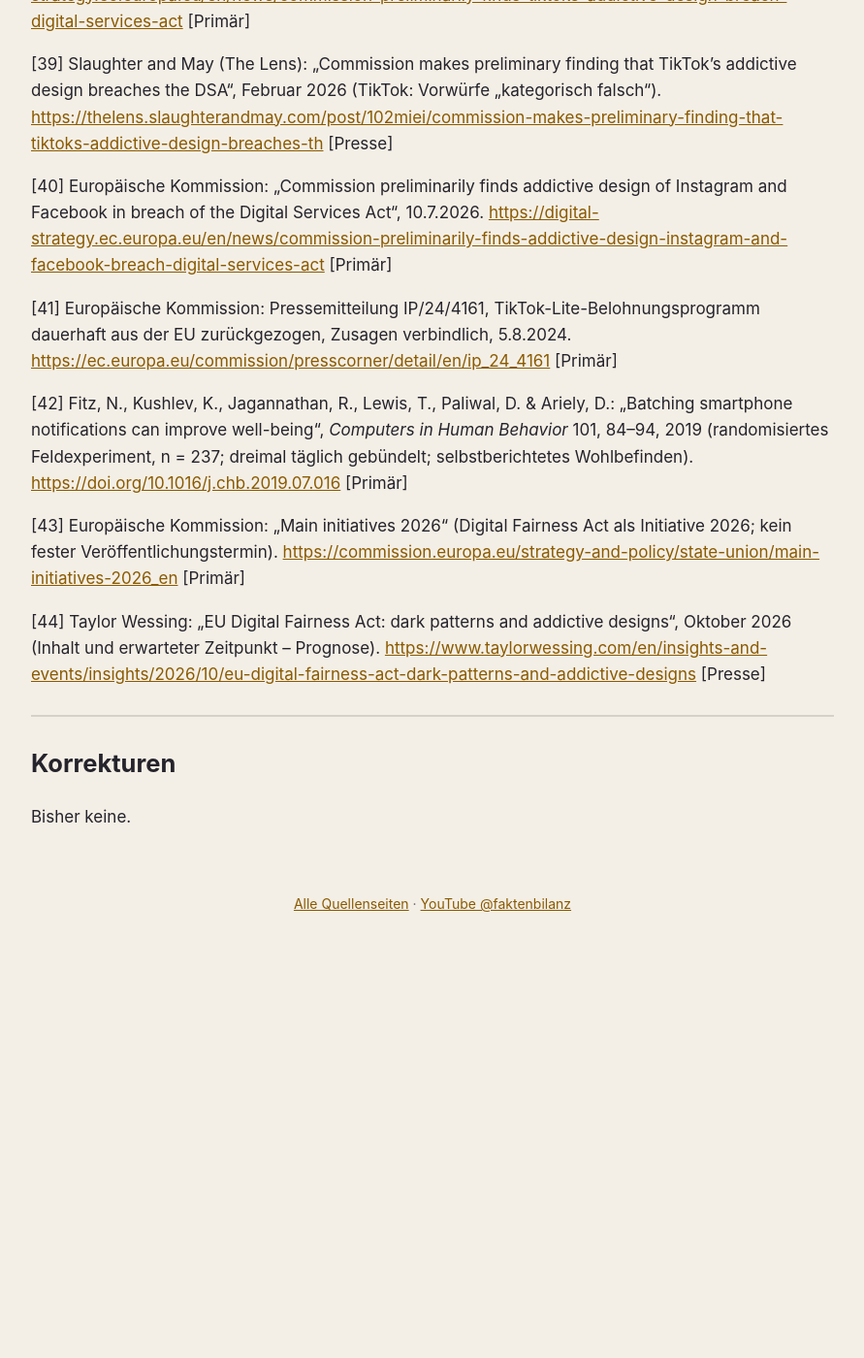
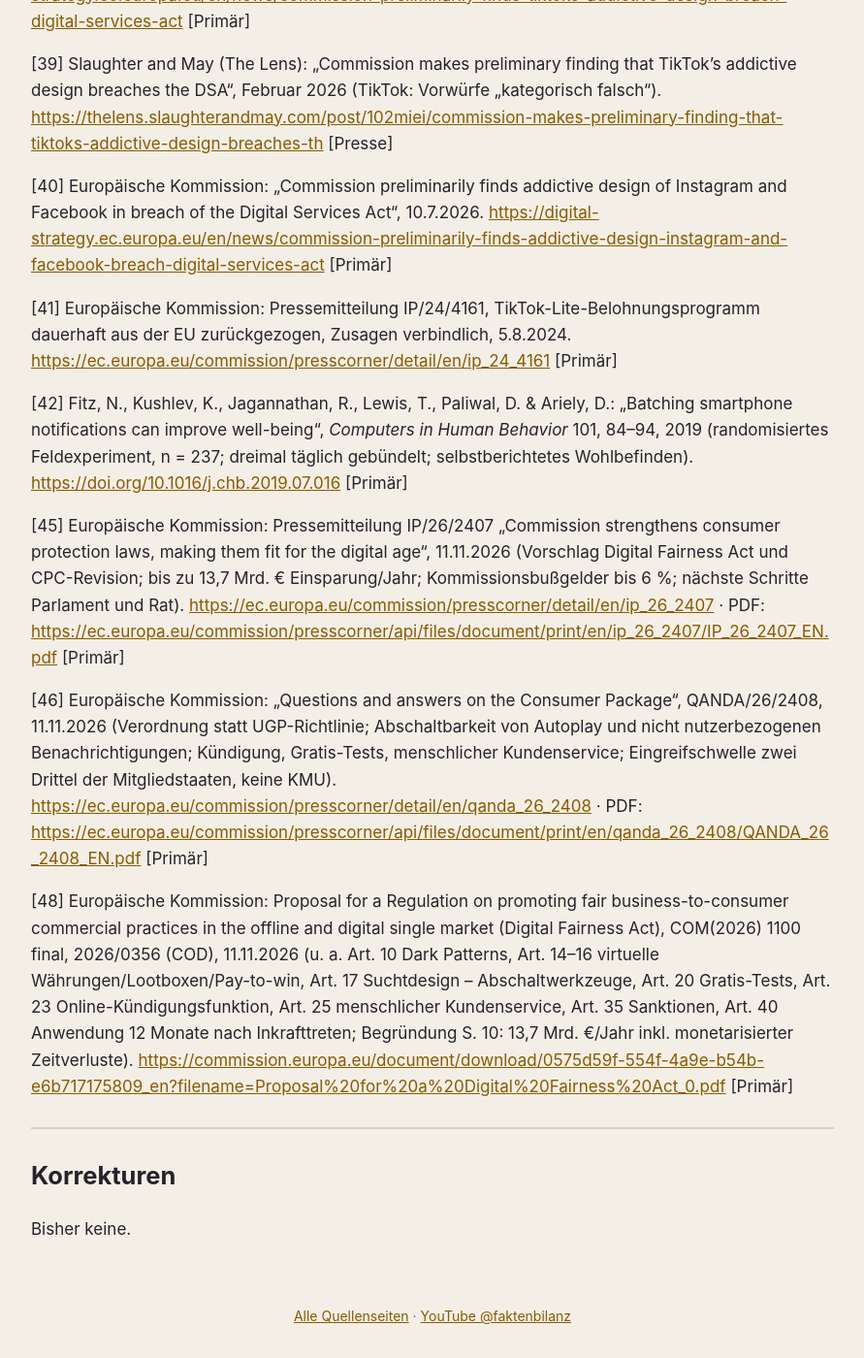
Before and after one commit to faktenbilanz/quellen, a Jekyll site: the page built from haken.md, in a window 1280 px wide and 1400 px high, scrolled down 4754 px. Shown: the whole window at 97% size, without its empty margins (194-1085 px from the left). Built offline with Jekyll 4.4.1, drawn with Linux system fonts in a browser that asks for light colours; before the commit the page ends 5730 px from its top, so only the background shows below that; some of the changed text lies outside the part shown.

Commit message:
Quellenseite Haken: Stand 11.11.2026, Digital Fairness Act [45][46][48]

```diff
--- a/haken.md
+++ b/haken.md
@@ -7,7 +7,7 @@ permalink: /haken/
 
 # Quellen: Hängen wir am Haken?
 
-Alle Quellen zum Video **„Hängen wir am Haken? Wie Apps uns festhalten – nachgerechnet“** auf [@faktenbilanz](https://www.youtube.com/@faktenbilanz). Die Nummern entsprechen den Quellenangaben im Video. Stand: 01.11.2026.
+Alle Quellen zum Video **„Hängen wir am Haken? Wie Apps uns festhalten – nachgerechnet“** auf [@faktenbilanz](https://www.youtube.com/@faktenbilanz). Die Nummern entsprechen den Quellenangaben im Video. Stand: 11.11.2026.
 
 Kennzeichnung: **[Primär]** = Originalquelle (Behörde, Gesetz, Gericht, Studie), **[Presse]** = Medienbericht oder Fachbeitrag.
 
@@ -97,9 +97,11 @@ Fehler gefunden? Schreib es in die Kommentare unter dem Video – Korrekturen st
 
 [42] Fitz, N., Kushlev, K., Jagannathan, R., Lewis, T., Paliwal, D. & Ariely, D.: „Batching smartphone notifications can improve well-being“, *Computers in Human Behavior* 101, 84–94, 2019 (randomisiertes Feldexperiment, n = 237; dreimal täglich gebündelt; selbstberichtetes Wohlbefinden). <https://doi.org/10.1016/j.chb.2019.07.016> [Primär]
 
-[43] Europäische Kommission: „Main initiatives 2026“ (Digital Fairness Act als Initiative 2026; kein fester Veröffentlichungstermin). <https://commission.europa.eu/strategy-and-policy/state-union/main-initiatives-2026_en> [Primär]
+[45] Europäische Kommission: Pressemitteilung IP/26/2407 „Commission strengthens consumer protection laws, making them fit for the digital age“, 11.11.2026 (Vorschlag Digital Fairness Act und CPC-Revision; bis zu 13,7 Mrd. € Einsparung/Jahr; Kommissionsbußgelder bis 6 %; nächste Schritte Parlament und Rat). <https://ec.europa.eu/commission/presscorner/detail/en/ip_26_2407> · PDF: <https://ec.europa.eu/commission/presscorner/api/files/document/print/en/ip_26_2407/IP_26_2407_EN.pdf> [Primär]
 
-[44] Taylor Wessing: „EU Digital Fairness Act: dark patterns and addictive designs“, Oktober 2026 (Inhalt und erwarteter Zeitpunkt – Prognose). <https://www.taylorwessing.com/en/insights-and-events/insights/2026/10/eu-digital-fairness-act-dark-patterns-and-addictive-designs> [Presse]
+[46] Europäische Kommission: „Questions and answers on the Consumer Package“, QANDA/26/2408, 11.11.2026 (Verordnung statt UGP-Richtlinie; Abschaltbarkeit von Autoplay und nicht nutzerbezogenen Benachrichtigungen; Kündigung, Gratis-Tests, menschlicher Kundenservice; Eingreifschwelle zwei Drittel der Mitgliedstaaten, keine KMU). <https://ec.europa.eu/commission/presscorner/detail/en/qanda_26_2408> · PDF: <https://ec.europa.eu/commission/presscorner/api/files/document/print/en/qanda_26_2408/QANDA_26_2408_EN.pdf> [Primär]
+
+[48] Europäische Kommission: Proposal for a Regulation on promoting fair business-to-consumer commercial practices in the offline and digital single market (Digital Fairness Act), COM(2026) 1100 final, 2026/0356 (COD), 11.11.2026 (u. a. Art. 10 Dark Patterns, Art. 14–16 virtuelle Währungen/Lootboxen/Pay-to-win, Art. 17 Suchtdesign – Abschaltwerkzeuge, Art. 20 Gratis-Tests, Art. 23 Online-Kündigungsfunktion, Art. 25 menschlicher Kundenservice, Art. 35 Sanktionen, Art. 40 Anwendung 12 Monate nach Inkrafttreten; Begründung S. 10: 13,7 Mrd. €/Jahr inkl. monetarisierter Zeitverluste). <https://commission.europa.eu/document/download/0575d59f-554f-4a9e-b54b-e6b717175809_en?filename=Proposal%20for%20a%20Digital%20Fairness%20Act_0.pdf> [Primär]
 
 ---
 
```
